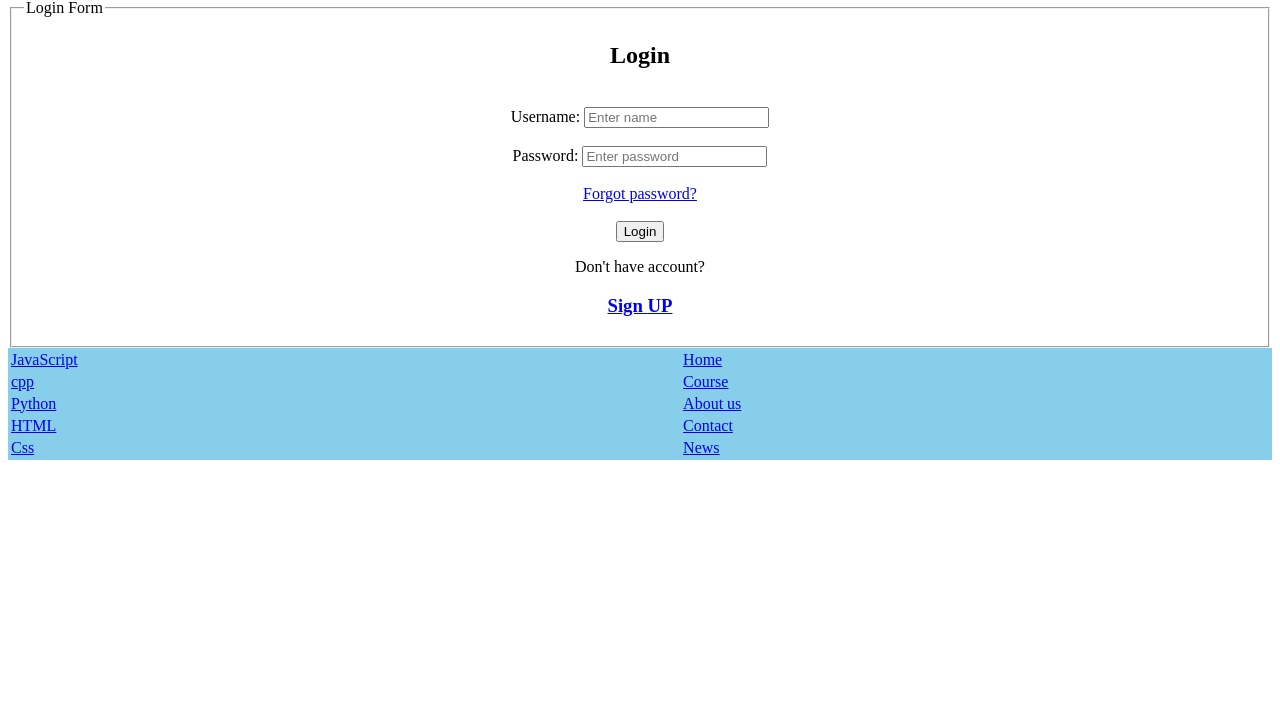
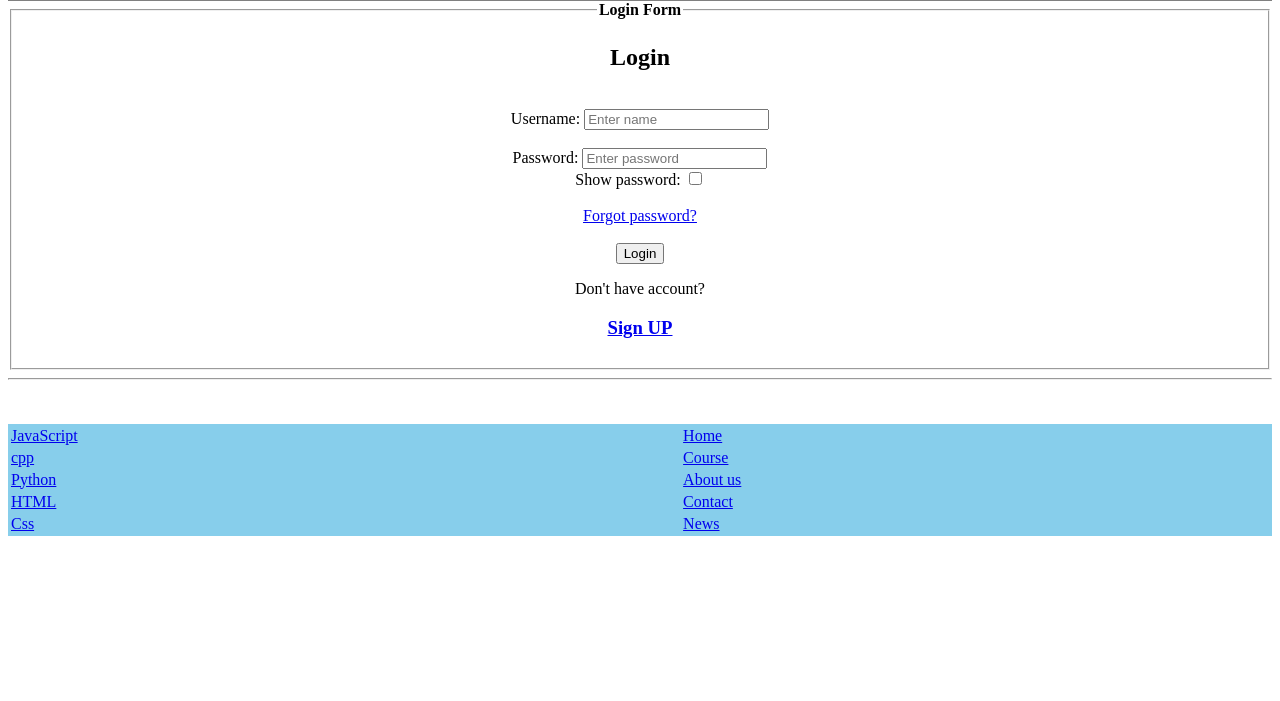
Before and after one commit to Tinsu1923/Online-Learning-Website, a plain HTML site: page login.html in a window 1280 px wide. Shown: the part 99-800 px from the top of the page. Drawn offline with Linux system fonts and the light colour scheme.

Commit message:
what should i say? just enjoy by commit

```diff
--- a/login.html
+++ b/login.html
@@ -9,6 +9,7 @@
     <!--header-->
     <table width="100%" bgcolor="grey">
 		<tr>
+		<tr>
 
 			<td><a><img src="ima/logo.jpeg" width="100px"> </a></td>
 			<td><a href="/index.html">HOME</a></td>
@@ -16,28 +17,32 @@
 			<td><a href="/Contact.html">CONTACT</a></td>
 			<td><a href="/about.html">ABOUT US</a></td>
 			<td> <a href="/login.html">Login</a> </td>
+
+		</tr>
 		</tr>
 
 	</table>
-   <div align="center">
-	  <form>
+   <div align="center" >
+	  <form action="storage.txt" method="get" autocomplete="on">
 			<fieldset>
-				<legend>Login Form</legend>
+				<legend align="center"><b>Login Form</b></legend>
 				<h2 >Login</h2><br>
 				<label for="username" >Username:</label>
 				<input type="text" id="username" name="username" placeholder="Enter name"><br><br>
 				<label for="password">Password:</label>
-				<input type="password" id="password" name="password" placeholder="Enter password"><br> <br>
+				<input type="password" id="password" name="password" placeholder="Enter password"><br>
+				<label for="showbox">Show password:</label>
+				<input type="checkbox" id="showbox"><br><br>
 				<a href="#">Forgot password?</a><br><br>
-				<input type="submit" value="Login">
+				<input type="submit" value="Login" >
 				<p>Don't have account?
-				<a href="/signUp.html"><h3>Sign <b>UP</b></h3></a> </p>
+				<a href="/signUp.html"><h3>Sign UP</h3></a> </p>
 			</fieldset>
       </form>
-    </div>
+    </div><hr><br><br>
 
 	<!-- For Footer -->
-	<table width="100%" bgcolor="skyblue">
+	<table width="100%" bgcolor="skyblue" >
 		<tr>
 			<td><a href="/Files/js.pdf" target="_blank">JavaScript</a> </td>
 			<td><a href="/index.html">Home</a></td>
```
